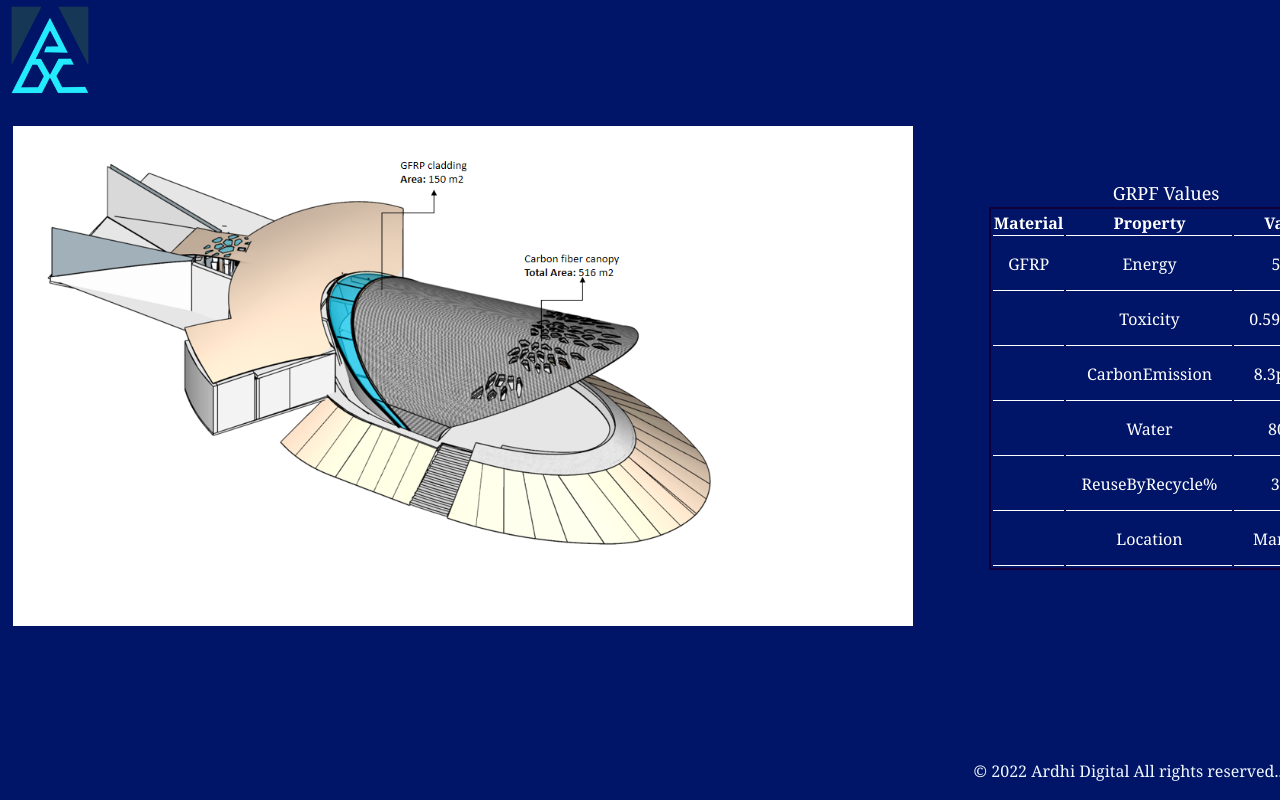
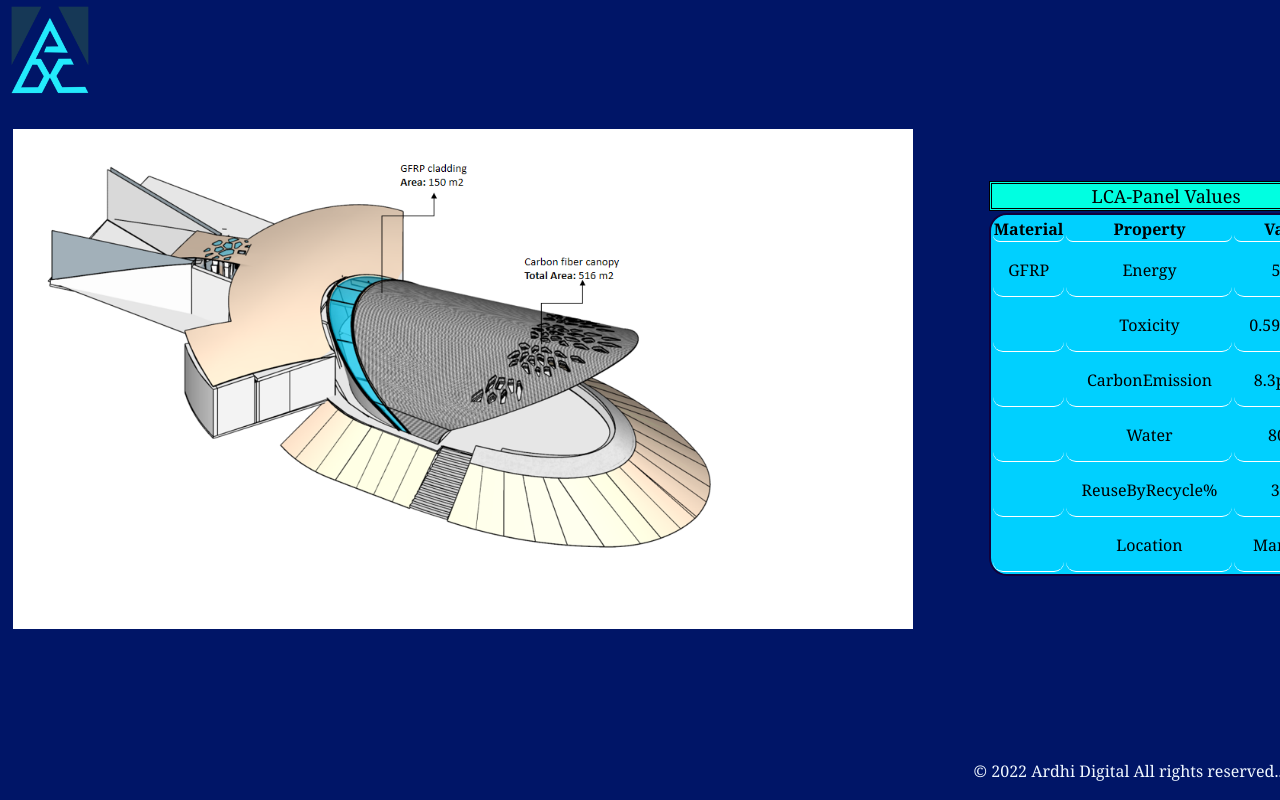
Before and after one commit to Naveen-Chaurasia/ardhi-prototype-app, a React (Create React App) app: page /Page1 in a window 1280 px wide. Shown: the top 800 px of the page. Built offline with nearby package versions, Linux system fonts and the light colour scheme.

Commit message:
updated table on 1st page

```diff
--- a/src/Page1.js
+++ b/src/Page1.js
@@ -56,9 +56,9 @@ console.log("*********************");
 
     <div className="page1_image" id="pi">
 
-      <img  src="cafe1.png" height="500px" width="900px"  padding="10px"  onClick={() => imageClick()}/>
+      <img  src="cafe1.png" height="500px" width="900px"  padding="10px" border-radius="10px"  onClick={() => imageClick()}/>
       <table className="Table1" >
-      <caption >GRPF Values</caption>
+      <caption >LCA-Panel Values</caption>
         <tr>
           <th>Material</th>
           <th>Property</th>
--- a/src/style.css
+++ b/src/style.css
@@ -132,23 +132,26 @@ input[type="submit"]:hover {
 }
 
 table {
-
+background-color:rgb(0, 208, 255);
   /* max-width :fit-content; */
+  font-family:Georgia, 'Times New Roman', Times, serif;
   max-height:fit-content;
   border: 2px solid rgb(18, 0, 58);
+  border-radius: 5%;
   width: 50px;
   height: 200px;
-  color:white;
+  color:rgb(0, 0, 0);
    margin-left: 6%;
    /* margin-top:7%; */
    margin-bottom:6%;
    margin-top: 6%;
 
 
-
 }
 
 tr,th {
+  border-radius: 7px;
+
   border-bottom: 1px solid white;
 }
 
@@ -157,6 +160,8 @@ td {
   text-align: left;
   text-align: center;
   border-bottom: 1px solid white;
+  border-radius: 10px;
+
 }
 tr:hover {background-color: rgb(11, 198, 227);}
 
@@ -165,6 +170,8 @@ caption {
   display: table-caption;
   text-align: center;
   font-size: large;
+  background-color: rgb(0, 255, 225);
+  border-style: double;
 }
 .button {
   background-color: #030050; /* Green */
```
